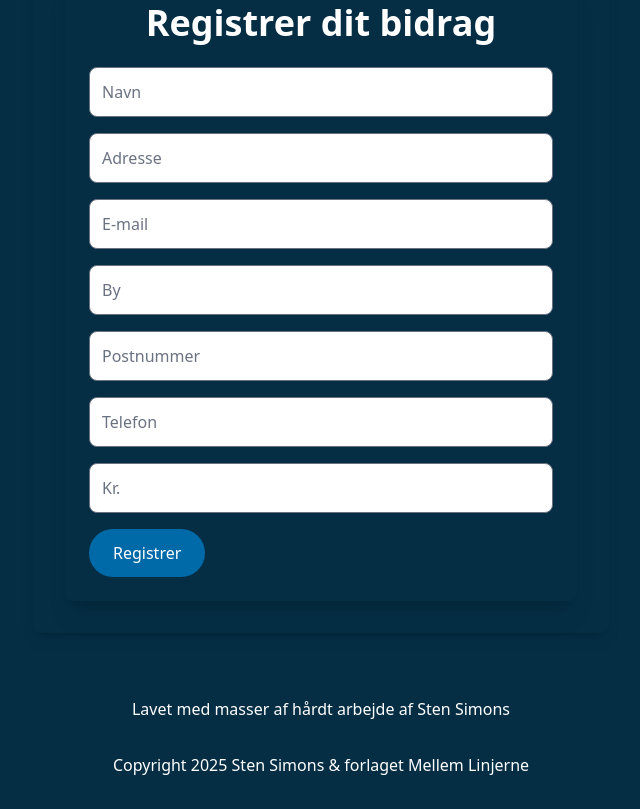
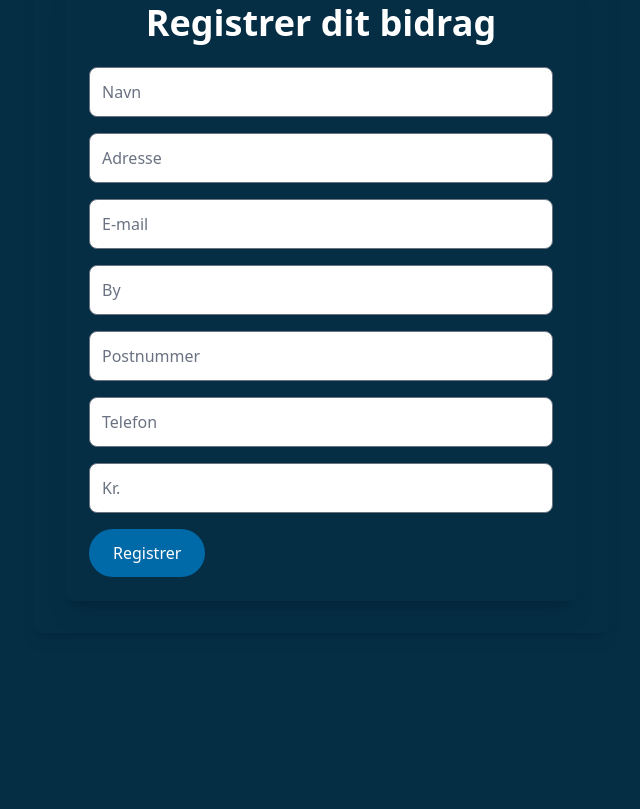
Before and after one commit to philipcs8700/DigitalCleanUpDay, an Astro site: page / in a window 1280 px wide. Shown: the part 2709-3518 px from the top of the page, without its empty margins (319-959 px from the left). After the commit the page ends 3470 px from the top, so only its background shows below. Built offline with nearby package versions, Linux system fonts and the light colour scheme; Astro itself is replaced by a stand-in of ours.

Commit message:
ændring

```diff
--- a/src/components/Footer.astro
+++ b/src/components/Footer.astro
@@ -4,12 +4,12 @@ import forfatter from "../assets/images/forfatter.jpg";
 <div class="py-8 max-w-screen-xl mx-auto text-white">
     <div class="grid  justify-items-center pb-8">
 
-        <section>Lavet med masser af hårdt arbejde af Sten Simons
+        <section>
 
         </section>
 
     </div>
     <div class="flex justify-center">
-        <p>Copyright 2025 Sten Simons & forlaget Mellem Linjerne </p>
+        <p> </p>
     </div>
 </div>
```
